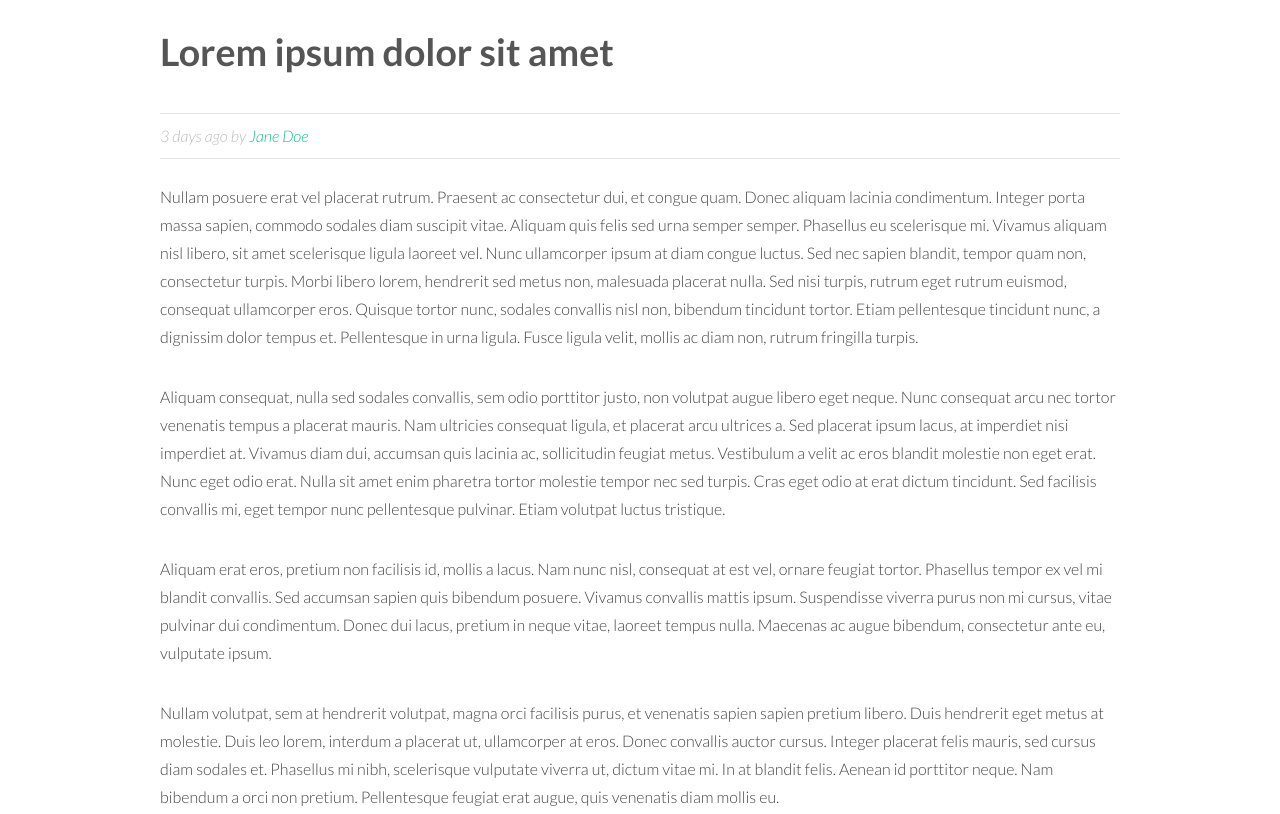
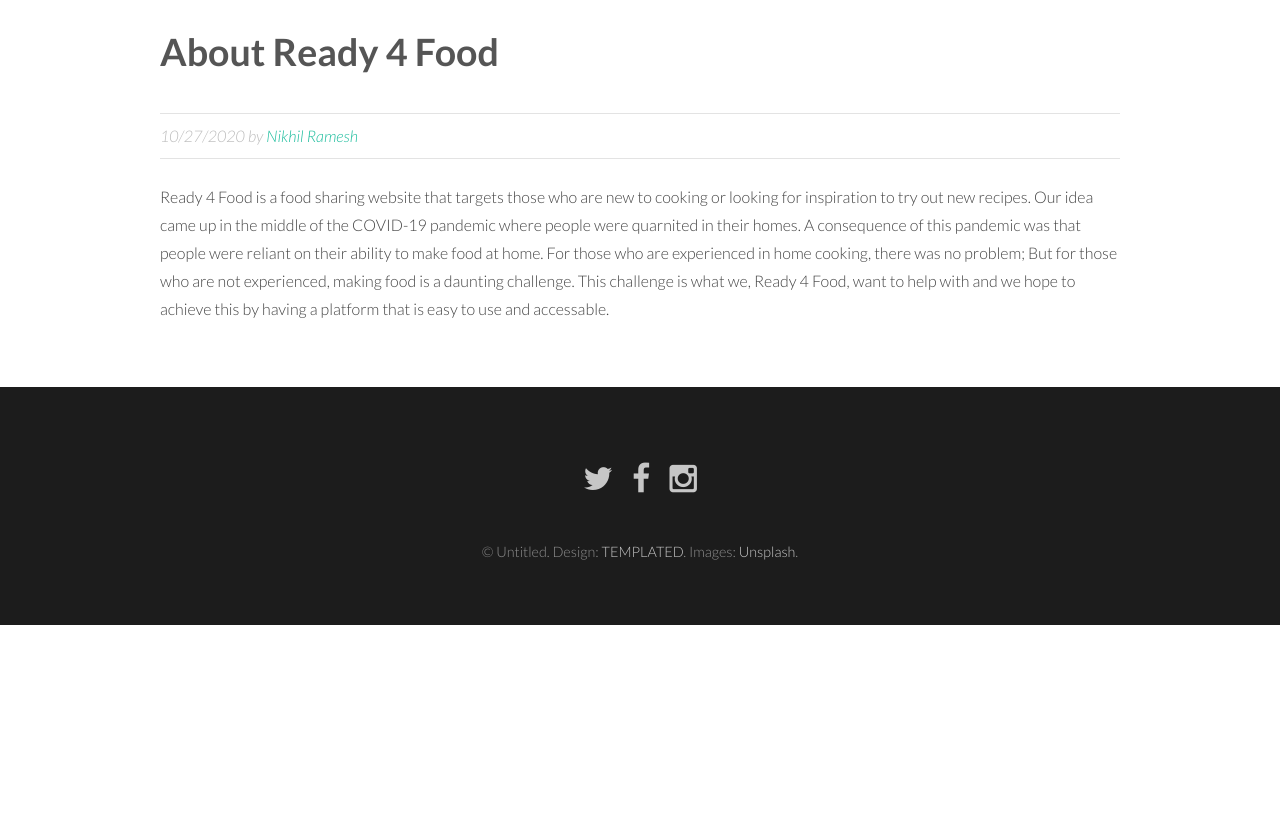
Before and after one commit to nrames10/CPI101_Final_Project, a plain HTML site: page aboutus.html in a window 1280 px wide. Shown: the part 509-1323 px from the top of the page. After the commit the page ends 1134 px from the top, so only its background shows below. Drawn offline with Linux system fonts and the light colour scheme.

Commit message:
Update aboutus.html

```diff
--- a/aboutus.html
+++ b/aboutus.html
@@ -38,13 +38,14 @@
                         <img src="images/pic11.jpg" alt="" />
                     </div>
                     <header>
-                        <h1>Lorem ipsum dolor sit amet</h1>
-                        <p class="info">3 days ago by <a href="#">Jane Doe</a></p>
+                        <h1>About Ready 4 Food</h1>
+                        <p class="info">10/27/2020 by <a href="#">Nikhil Ramesh</a></p>
                     </header>
-                    <p>Nullam posuere erat vel placerat rutrum. Praesent ac consectetur dui, et congue quam. Donec aliquam lacinia condimentum. Integer porta massa sapien, commodo sodales diam suscipit vitae. Aliquam quis felis sed urna semper semper. Phasellus eu scelerisque mi. Vivamus aliquam nisl libero, sit amet scelerisque ligula laoreet vel. Nunc ullamcorper ipsum at diam congue luctus. Sed nec sapien blandit, tempor quam non, consectetur turpis. Morbi libero lorem, hendrerit sed metus non, malesuada placerat nulla. Sed nisi turpis, rutrum eget rutrum euismod, consequat ullamcorper eros. Quisque tortor nunc, sodales convallis nisl non, bibendum tincidunt tortor. Etiam pellentesque tincidunt nunc, a dignissim dolor tempus et. Pellentesque in urna ligula. Fusce ligula velit, mollis ac diam non, rutrum fringilla turpis.</p>
-                    <p>Aliquam consequat, nulla sed sodales convallis, sem odio porttitor justo, non volutpat augue libero eget neque. Nunc consequat arcu nec tortor venenatis tempus a placerat mauris. Nam ultricies consequat ligula, et placerat arcu ultrices a. Sed placerat ipsum lacus, at imperdiet nisi imperdiet at. Vivamus diam dui, accumsan quis lacinia ac, sollicitudin feugiat metus. Vestibulum a velit ac eros blandit molestie non eget erat. Nunc eget odio erat. Nulla sit amet enim pharetra tortor molestie tempor nec sed turpis. Cras eget odio at erat dictum tincidunt. Sed facilisis convallis mi, eget tempor nunc pellentesque pulvinar. Etiam volutpat luctus tristique.</p>
-                    <p>Aliquam erat eros, pretium non facilisis id, mollis a lacus. Nam nunc nisl, consequat at est vel, ornare feugiat tortor. Phasellus tempor ex vel mi blandit convallis. Sed accumsan sapien quis bibendum posuere. Vivamus convallis mattis ipsum. Suspendisse viverra purus non mi cursus, vitae pulvinar dui condimentum. Donec dui lacus, pretium in neque vitae, laoreet tempus nulla. Maecenas ac augue bibendum, consectetur ante eu, vulputate ipsum.</p>
-                    <p>Nullam volutpat, sem at hendrerit volutpat, magna orci facilisis purus, et venenatis sapien sapien pretium libero. Duis hendrerit eget metus at molestie. Duis leo lorem, interdum a placerat ut, ullamcorper at eros. Donec convallis auctor cursus. Integer placerat felis mauris, sed cursus diam sodales et. Phasellus mi nibh, scelerisque vulputate viverra ut, dictum vitae mi. In at blandit felis. Aenean id porttitor neque. Nam bibendum a orci non pretium. Pellentesque feugiat erat augue, quis venenatis diam mollis eu.</p>
+                    <p>     Ready 4 Food is a food sharing website that targets those who are new to cooking or looking for inspiration to try out new recipes. Our idea came up in the middle of the COVID-19 pandemic where people were quarnited in their homes. A consequence of this pandemic was that people were reliant on their ability to make food at home. For those who are experienced in home cooking, there was no problem; But for those who are not experienced, making food is a daunting challenge. This challenge is what we, Ready 4 Food, want to help with and we hope to achieve this by having a platform that is easy to use and accessable.</p>
+
+                    <p></p>
+                    <p></p>
+                    <p></p>
                 </div>
             </section>
 
```
